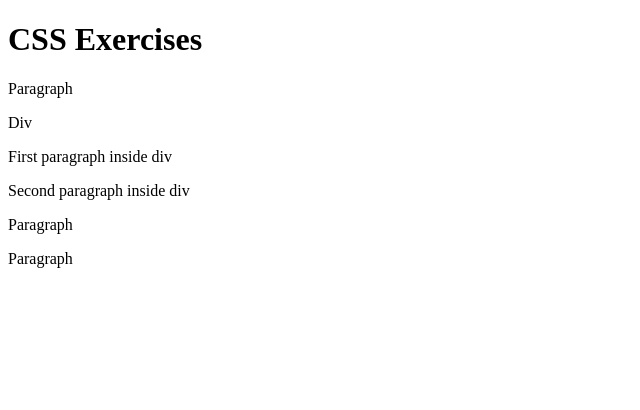
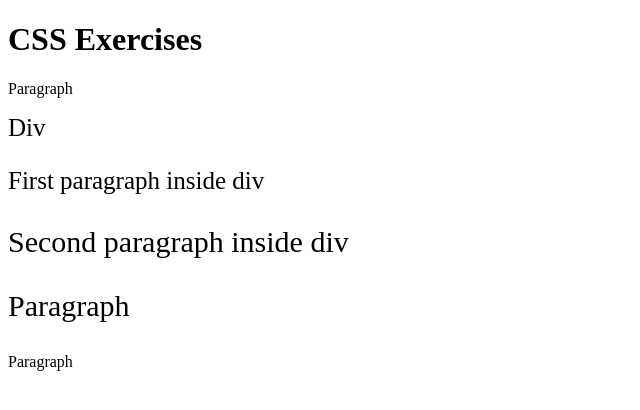
Before and after one commit to MikaelFeher/css-exercises, a plain HTML site: page index.html in a window 1280 px wide. Shown: the whole page, without its empty margins (0-640 px from the left). Drawn offline with Linux system fonts and the light colour scheme.

Commit message:
Adds styling to index

```diff
--- a/index.html
+++ b/index.html
@@ -10,11 +10,11 @@
 <body>
 	<h1>CSS Exercises</h1>
 	<p>Paragraph</p>
-	<div>Div
+	<div id="theDiv">Div
 		<p>First paragraph inside div</p>
-		<p>Second paragraph inside div</p>
+		<p class="para">Second paragraph inside div</p>
 	</div>
-	<p>Paragraph</p>
+	<p class="para">Paragraph</p>
 	<p>Paragraph</p>
 </body>
 </html>
--- a/style.css
+++ b/style.css
@@ -0,0 +1,6 @@
+#theDiv {
+	font-size: 25px;
+}
+.para {
+	font-size: 30px;
+}
```
